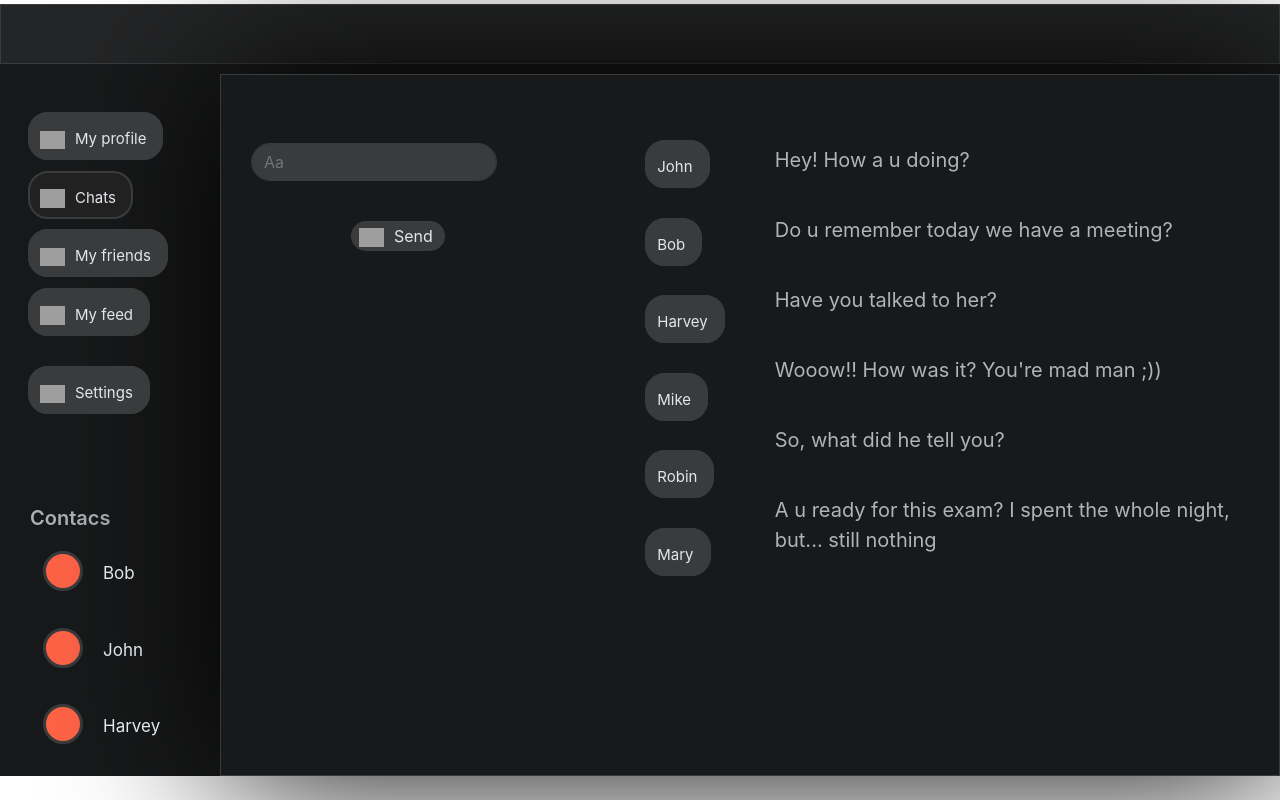
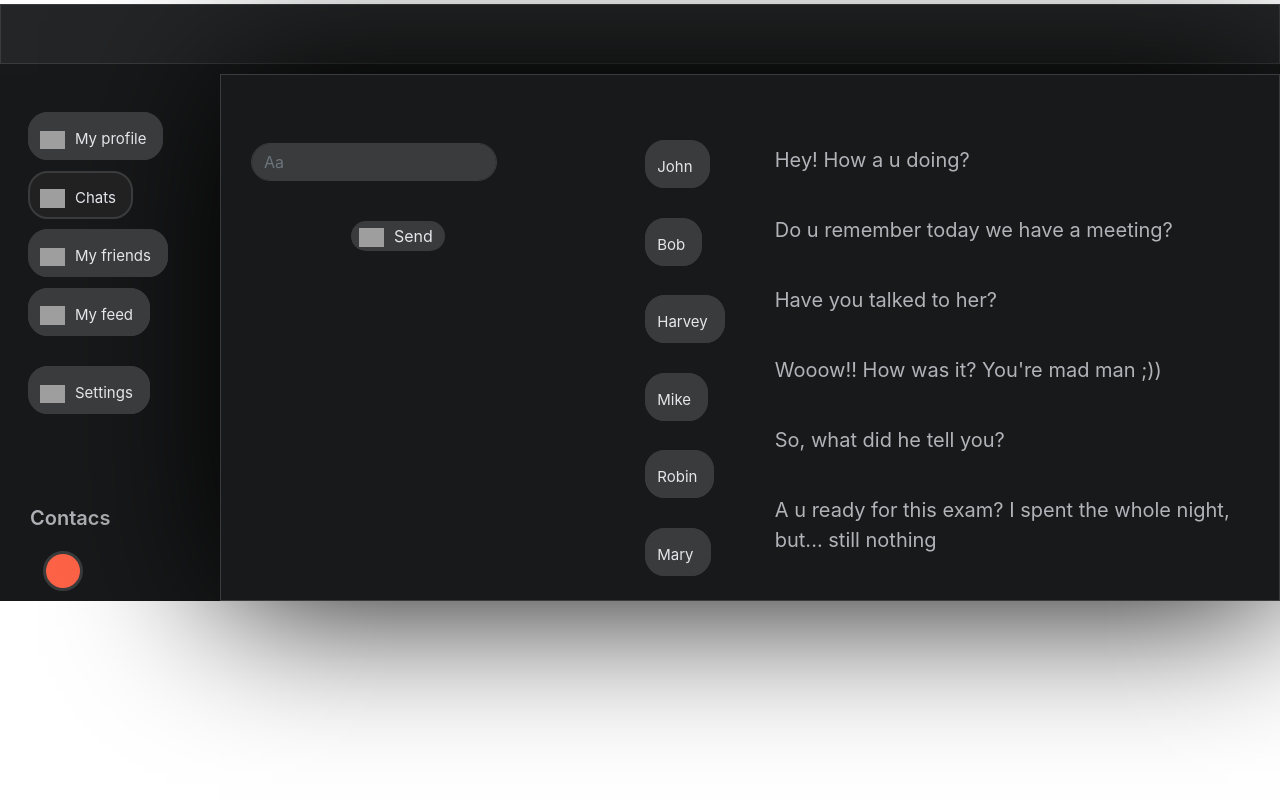
Before and after one commit to Alexey-Astapchik/Social_Network, a React (Create React App) app: page /Chats in a window 1280 px wide. Built offline with nearby package versions, Linux system fonts and the light colour scheme; grey boxes are pictures that could not be loaded.

Commit message:
processing reducers objects

```diff
--- a/src/App.js
+++ b/src/App.js
@@ -14,24 +14,22 @@ import { Route, BrowserRouter } from 'react-router-dom';
 import store from './redux/redux-store';
 
 const App = (props) => {
-
   return (
     <BrowserRouter>
       <div className='wrapper'>
         <Header/>
-        <Nav state={props.state.sidebar} store={store}/>
+        <Nav />
         <Route path='/Friends' component={Friends}/>
         <Route path='/Feed' component={Feed}/>
         <Route path='/Settings' component={Settings}/>
         <Route path='/Profile' render={ () => <Profile store={props.store}/> }/>
-        <Route
-          path='/Chats'
-          render={ () => <Chats_Container store={props.store} />}
-        />
+        <Route path='/Chats' render={ () => <Chats_Container store={props.store} />}/>
       </div>
     </BrowserRouter>
   );
 }
+// store={props.store}
+// state={props.state.sidebar} store={store}
 
 
 export default App;
--- a/src/components/MyPosts/MyPosts.js
+++ b/src/components/MyPosts/MyPosts.js
@@ -11,14 +11,11 @@ const MyPosts = (props) => {
 
   let onAddPost = () => {
     props.addPost();
-    // props.dispatch(addPostActionCreator());
   };
 
   let onPostChange = () => {
     let postItem = newPostItem.current.value;
     props.updateNewPostText(postItem)
-    // let action = updateNewPostActionCreator(postItem);
-    // props.dispatch(action);
   };
 
     return (
--- a/src/components/Nav/FriendsInfo/FriendsInfo.css
+++ b/src/components/Nav/FriendsInfo/FriendsInfo.css
@@ -33,12 +33,12 @@
     /* border: 1px solid #3a3b3c; */
     border-radius: 20px;
     background-color: #3a3b3c;
-    margin-left: 8px;
+    margin-left: 10px;
     margin-bottom: 10px;
-    padding-top: 5px;
-    padding-left: 5px;
-    /* padding-bottom: 5px; */
+    padding-top: 10px;
+    padding-left: 10px;
+    padding-bottom: 10px;
     padding-right: 15px;
-    transition: all 0.7s;
+    transition: all 0.9s;
     cursor: pointer;
 }
--- a/src/components/Nav/Nav.js
+++ b/src/components/Nav/Nav.js
@@ -2,13 +2,12 @@ import React from 'react';
 
 import styleEl from '../Nav/Nav.css';
 import { NavLink } from 'react-router-dom';
-import FriendsInfo from './FriendsInfo/FriendsInfo'
+import FriendsInfo from '../Nav/FriendsInfo/FriendsInfo'
 
 const Nav = (props) => {
 
-  let friendsItem = props.state.friendsInfo.map( f => < FriendsInfo name={f.name} />);
+  // let friendsItem = props.sidebar.friendsInfo.map( f => <FriendsInfo name={f.name}/> );
 
-{/* <i className="fa fa-users" aria-hidden="true"></i> */}
     return (
         <nav className="nav">
         <div className='naveItem'>
@@ -31,7 +30,8 @@ const Nav = (props) => {
           <div className="contacts">
             <p>Contacs</p>
           </div>
-          { friendsItem }
+          {/* { friendsItem } */}
+          <FriendsInfo/>
         </div>
       </nav>
     )
--- a/src/index.js
+++ b/src/index.js
@@ -6,18 +6,24 @@ import store from './redux/redux-store';
 import { Provider } from 'react-redux';
 
 
-let rerenderTheWholeTree = (state) => {
+// let rerenderTheWholeTree = (state) => {
   ReactDOM.render(
     <React.StrictMode>
     <Provider store={ store }>
-      <App state={ state } dispatch={ store.dispatch.bind(store) } store={ store } />
+      <App />
     </Provider>
-    </React.StrictMode>, document.getElementById('root')
-  );
-}
+    </React.StrictMode>, document.getElementById('root'));
+// }
+// state={ state } dispatch={ store.dispatch.bind(store) } store={ store }
+// rerenderTheWholeTree(store.getState());
 
-rerenderTheWholeTree(store.getState());
-store.subscribe(() => {
-  let state = store.getState();
-  rerenderTheWholeTree(state);
-});
+// store.subscribe(() => {
+//   let state = store.getState();
+//   rerenderTheWholeTree(state);
+// });
+
+// rerenderTheWholeTree();
+
+// store.subscribe(()=> {
+//   rerenderTheWholeTree();
+// })
--- a/src/redux/chatsPage_reducer.js
+++ b/src/redux/chatsPage_reducer.js
@@ -24,16 +24,23 @@ let initialState = {
 };
 
 const chatsPage_reducer = (state = initialState, action) => {
-
-    if(action.type === ADD_NEW_MESSAGE_TEXT){
-        state.newMessageText = action.body;
-    } else if(action.type === SEND_MESSAGE){
-        let body = state.newMessageText;
-        state.newMessageText = '';
-        state.messagesData.push( {id: 6, message: body} );
+    switch(action.type) {
+        case ADD_NEW_MESSAGE_TEXT:
+            return {
+                ...state,
+                newMessageText: action.body
+            };
+        case SEND_MESSAGE:
+            let body = state.newMessageText;
+            return {
+                ...state,
+                newMessageText: '',
+                messagesData: [...state.messagesData,{id: 8, message: body}],
+            };
+            // stateCopy.messagesData.push( {id: 8, message: body} );
+        default:
+            return state;
     }
-
-    return state;
 };
 
 // Message in chats page
--- a/src/redux/profilePage_reducer.js
+++ b/src/redux/profilePage_reducer.js
@@ -12,22 +12,30 @@ let initialState = {
 
 const profilePage_reducer = (state = initialState, action) => {
 
-    if(action.type === ADD_POST) {
+
+    switch(action.type){
+        case ADD_POST:
             let newPost = {
                 id: 4,
                 post: state.newPostText,
                 likeCounts: 0
             };
-        state.postsData.push(newPost);
-        state.newPostText = '';
-    } else if (action.type === ADD_NEW_POST_TEXT){
-        state.newPostText = action.newText;
+            return {
+                ...state,
+                postsData: [...state.postsData, newPost],
+                newPostText: '',
             }
-
+        case ADD_NEW_POST_TEXT:
+            return {
+                ...state,
+                newPostText: action.newText,
+            };
+        default:
             return state;
+    }
 };
 
-// Post in main page
+// Post on the main page
 export const addPostActionCreator = () => ({ type: ADD_POST });
 export const updateNewPostActionCreator = (postItem) => ({type: ADD_NEW_POST_TEXT, newText: postItem});
 
--- a/src/redux/redux-store.js
+++ b/src/redux/redux-store.js
@@ -1,5 +1,4 @@
 import { createStore, combineReducers } from "redux";
-
 import profilePage_reducer from './profilePage_reducer';
 import chatsPage_reducer from './chatsPage_reducer';
 import sidebar_reducer from './sidebar_reducer';
@@ -7,11 +6,12 @@ import sidebar_reducer from './sidebar_reducer';
 let reducers = combineReducers({
     profilePage: profilePage_reducer,
     chatsPage: chatsPage_reducer,
-    sidebar: sidebar_reducer
+    // sidebar: sidebar_reducer
 });
 
 
 let store = createStore(reducers);
 
+window.store = store;
 
 export default store;
--- a/src/redux/sidebar_reducer.js
+++ b/src/redux/sidebar_reducer.js
@@ -4,10 +4,9 @@ let initialState = {
         {id: 2, name: 'John'},
         {id: 3, name: 'Harvey'}
     ]
-}
+};
 
-const sidebar_reducer = (state = initialState, action) => {
-
+const sidebar_reducer = (state = initialState) => {
 
     return state;
 }
```
Also changed, not shown: src/components/Chats/Chats_Container.js (+1 -26 lines), src/components/MyPosts/MyPosts_Container.js (+0 -28 lines). Lines whose indentation alone changed are shown as unchanged.
